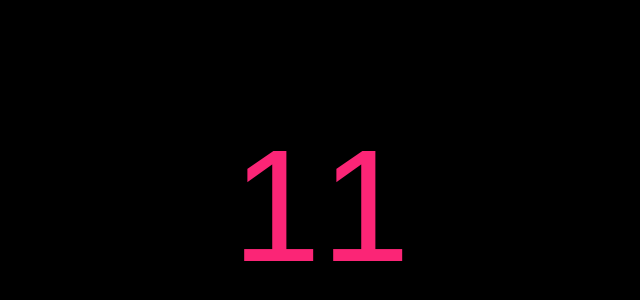
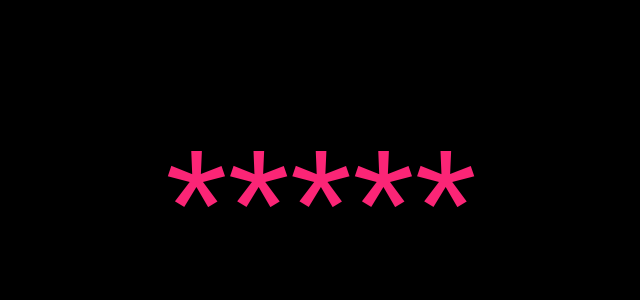
Before and after one commit to altsanz/eleveneleven, a React (Create React App) app: page / in a window 1280 px wide. Shown: the part 194-494 px from the top of the page, without its empty margins (319-959 px from the left). Built offline with nearby package versions, Linux system fonts and the light colour scheme.

Commit message:
enable hiding numbers

```diff
--- a/src/App.tsx
+++ b/src/App.tsx
@@ -3,9 +3,10 @@ import './App.css';
 import NumberWrapper from './components/NumberWrapper';
 
 function App() {
+  const number = React.useMemo(() => Math.round(Math.random() * 99999), [])
   return (
     <div className="App h-screen">
-      <NumberWrapper number={11}/>
+      <NumberWrapper number={number}/>
     </div>
   );
 }
--- a/src/components/NumberWrapper.tsx
+++ b/src/components/NumberWrapper.tsx
@@ -5,7 +5,7 @@ interface NumberWrapperProps {
   number: number;
 }
 const  NumberWrapper: React.FC<NumberWrapperProps> = ({number}: NumberWrapperProps) => {
-  const digits = number.toString(10).split('').map((digit)=> <Digit>{parseInt(digit, 10)}</Digit>);
+  const digits = number.toString(10).split('').map((digit, i)=> <Digit key={parseInt(digit, 10) + `${i}`}>{parseInt(digit, 10)}</Digit>);
   return (<>
     {digits}
   </>
@@ -15,8 +15,8 @@ const  NumberWrapper: React.FC<NumberWrapperProps> = ({number}: NumberWrapperPro
 
 export default NumberWrapper;
 
-export function Digit({children}: { children: number}) {
+export function Digit({reveal=false, children}: { children: number, reveal?: boolean}) {
   return (
-    <div>{children}</div>
+    <div>{reveal? children: '*'}</div>
   )
 }
```
